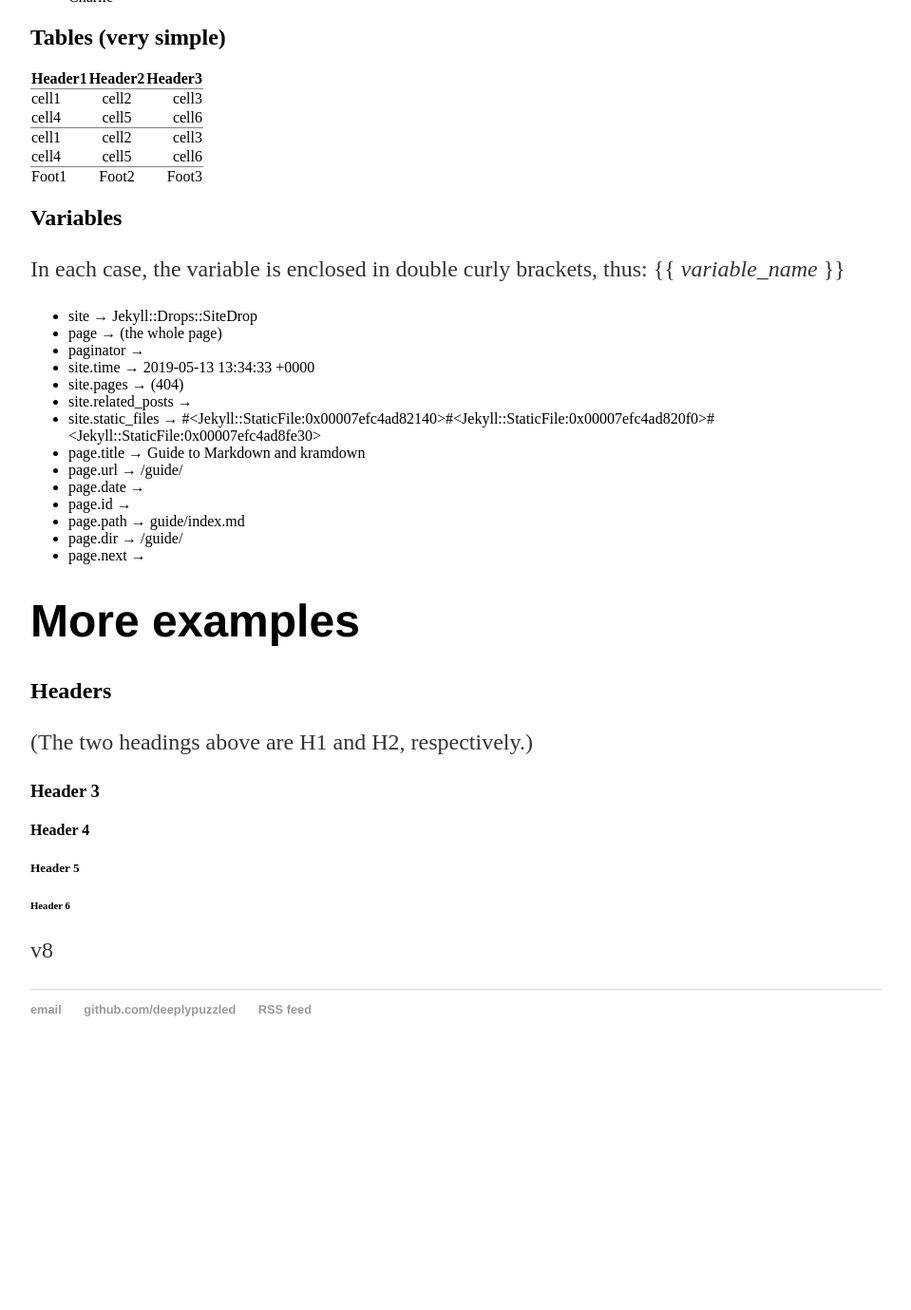
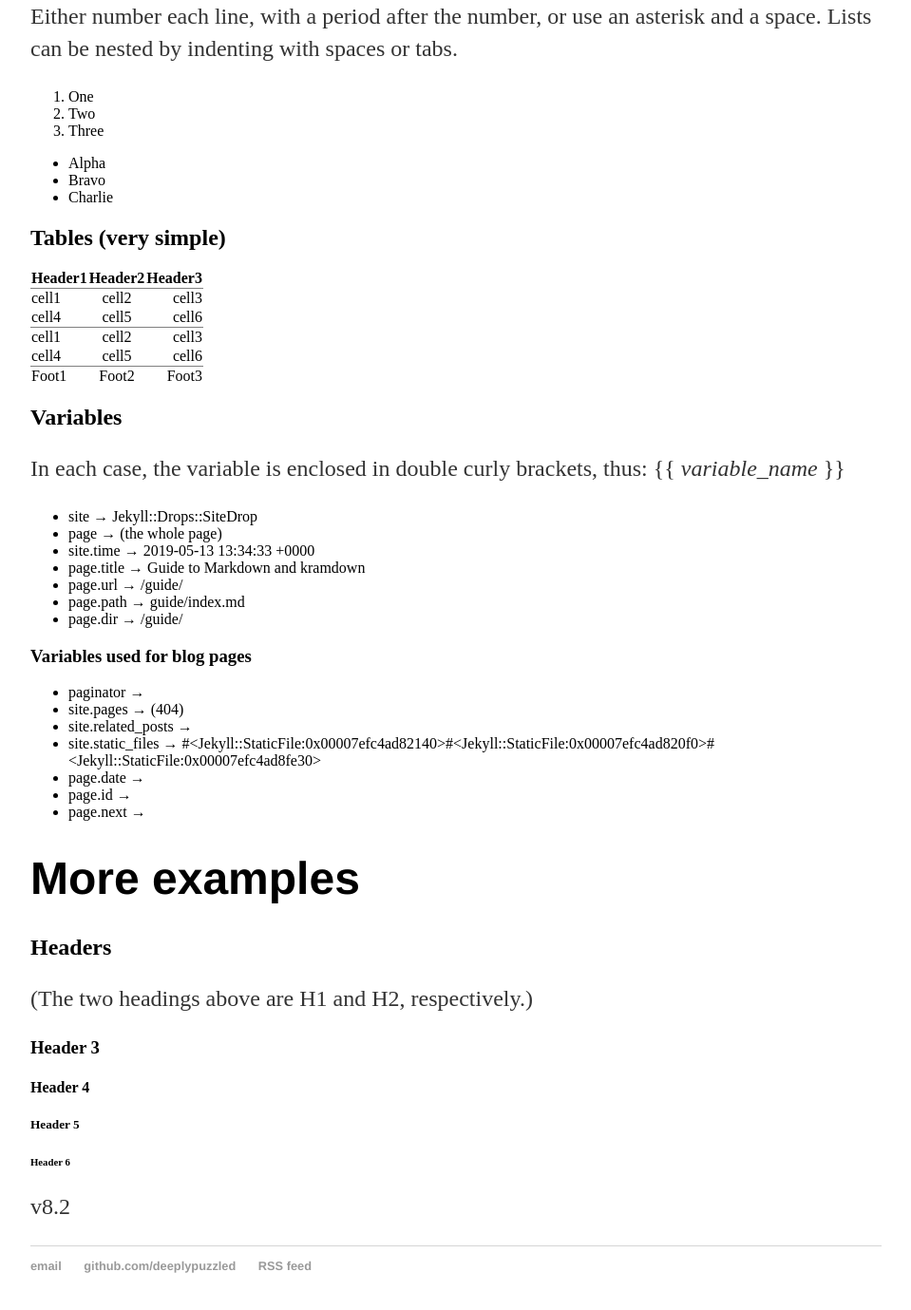
Before and after one commit to deeplypuzzled/deeplypuzzled.github.io, a Jekyll site: the page built from guide/index.md, in a window 1280 px wide and 1400 px high, scrolled down 2028 px. Shown: the top 1379 px of the window at 95% size, without its empty margins (160-1119 px from the left). Built offline with Jekyll 4.4.1, drawn with Linux system fonts in a browser that asks for light colours; before the commit the page ends 3158 px from its top, so only the background shows below that; some of the changed text lies outside the part shown.

Commit message:
Update index.md

```diff
--- a/guide/index.md
+++ b/guide/index.md
@@ -86,17 +94,20 @@
 
 * site &#8594; {{ site }}
 * page &#8594; (the whole page)
+* site.time &#8594; {{ site.time }}
+* page.title &#8594; {{ page.title }}
+* page.url &#8594; {{ page.url }}
+* page.path &#8594; {{ page.path }}
+* page.dir &#8594; {{ page.dir }}
+
+### Variables used for blog pages
+
 * paginator &#8594; {{ paginator }}
-* site.time &#8594; {{ site.time }}
 * site.pages &#8594; (404)
 * site.related_posts &#8594; {{ site.related_posts }}
 * site.static_files &#8594; {{ site.static_files }}
-* page.title &#8594; {{ page.title }}
-* page.url &#8594; {{ page.url }}
 * page.date &#8594; {{ page.date }}
 * page.id &#8594; {{ page.id }}
-* page.path &#8594; {{ page.path }}
-* page.dir &#8594; {{ page.dir }}
 * page.next &#8594; {{ page.next }}
 
 # More examples
@@ -113,4 +124,4 @@
 
 ###### Header 6
 
-v8
+v8.2
```
Also changed, not shown: other parts of guide/index.md (+9 -1 lines).
